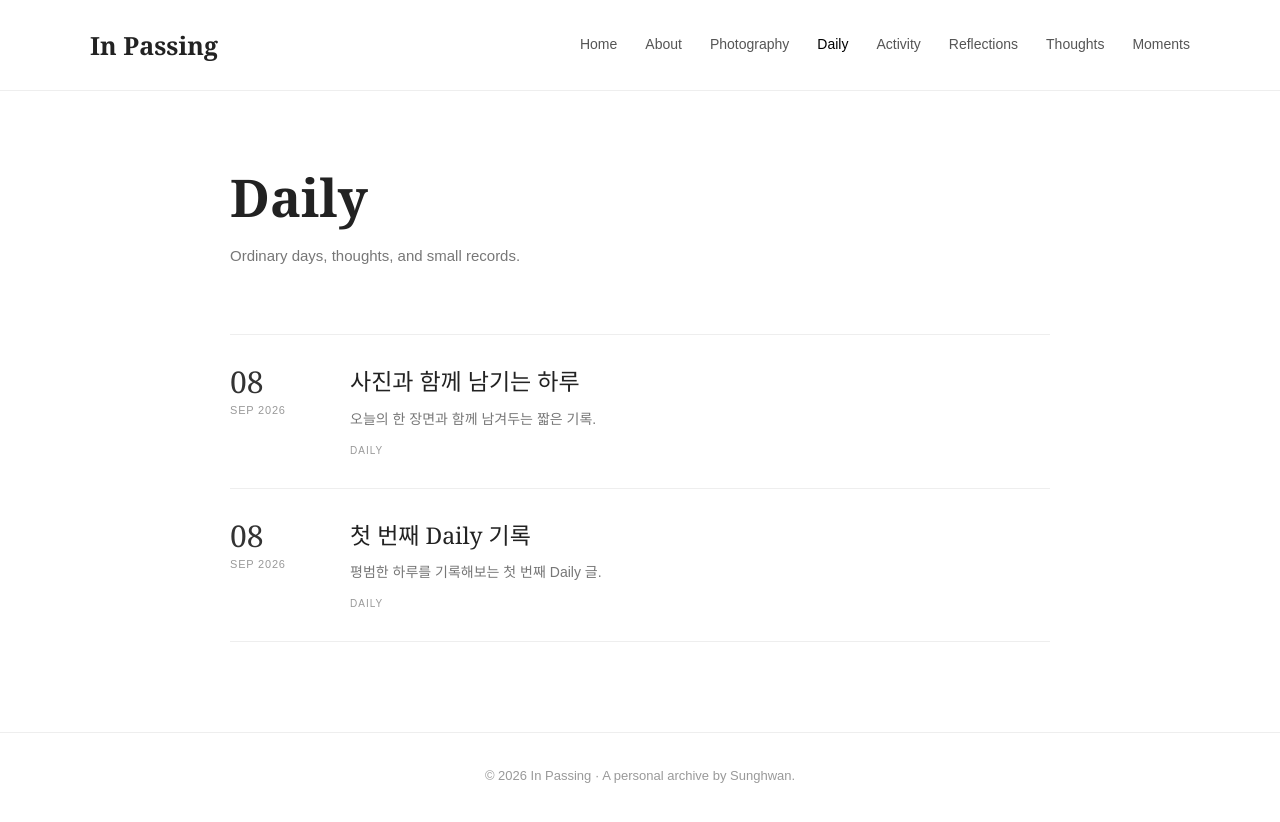
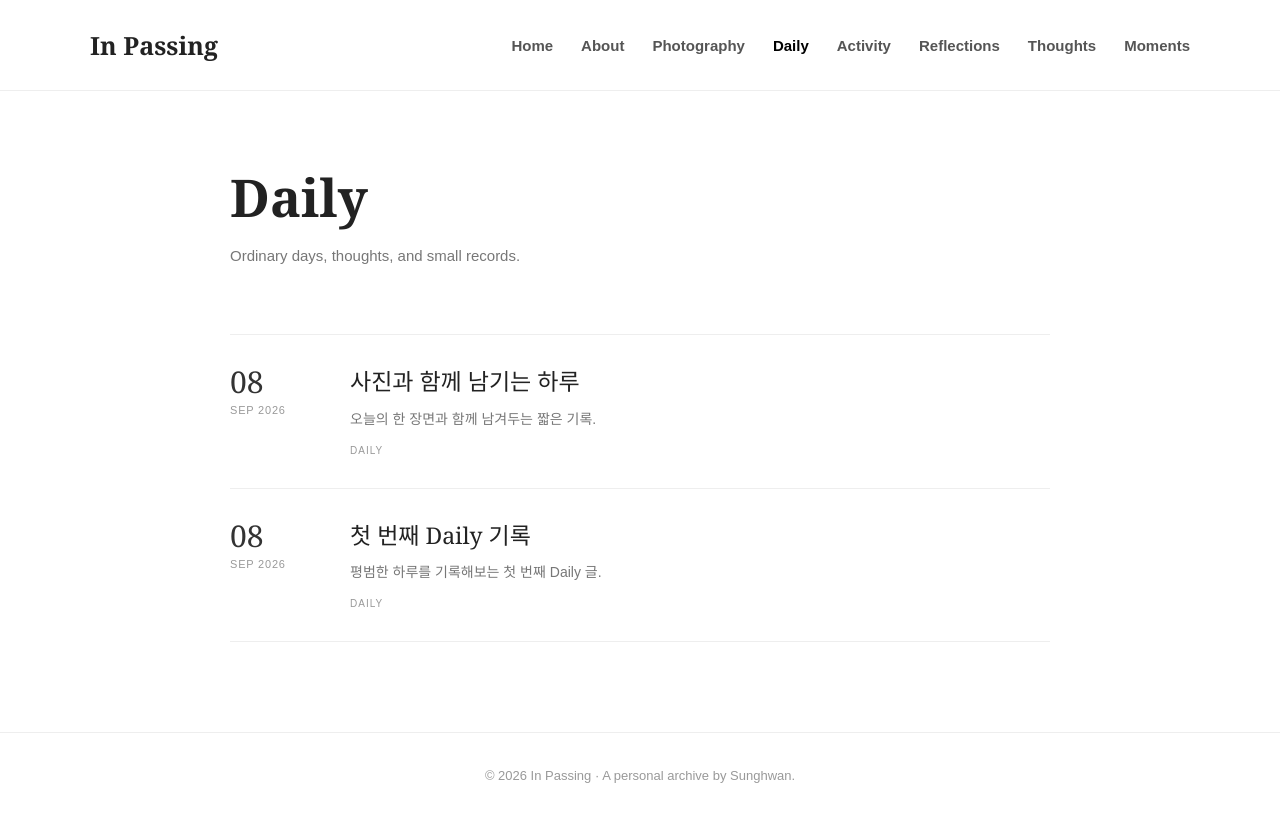
Before and after one commit to sunghwanlog/sunghwanlog.github.io, a Jekyll site: the page built from daily.html, in a window 1280 px wide. Shown: the top 822 px of the page. Built offline with Jekyll 4.4.1, drawn with Linux system fonts in a browser that asks for light colours.

Commit message:
Update header.css

```diff
--- a/assets/css/header.css
+++ b/assets/css/header.css
@@ -79,7 +79,8 @@ header .menu .menu-item > a {
 
   color: #555;
 
-  font-size: 14px;
+  font-size: 15px;
+  font-weight: 600;
   line-height: 1.4;
 
   text-decoration: none;
@@ -94,8 +95,6 @@ header .menu .menu-item > a:hover {
 
 header .menu .menu-item > a.active {
   color: #000;
-
-  font-weight: 500;
 }
 
 
```
